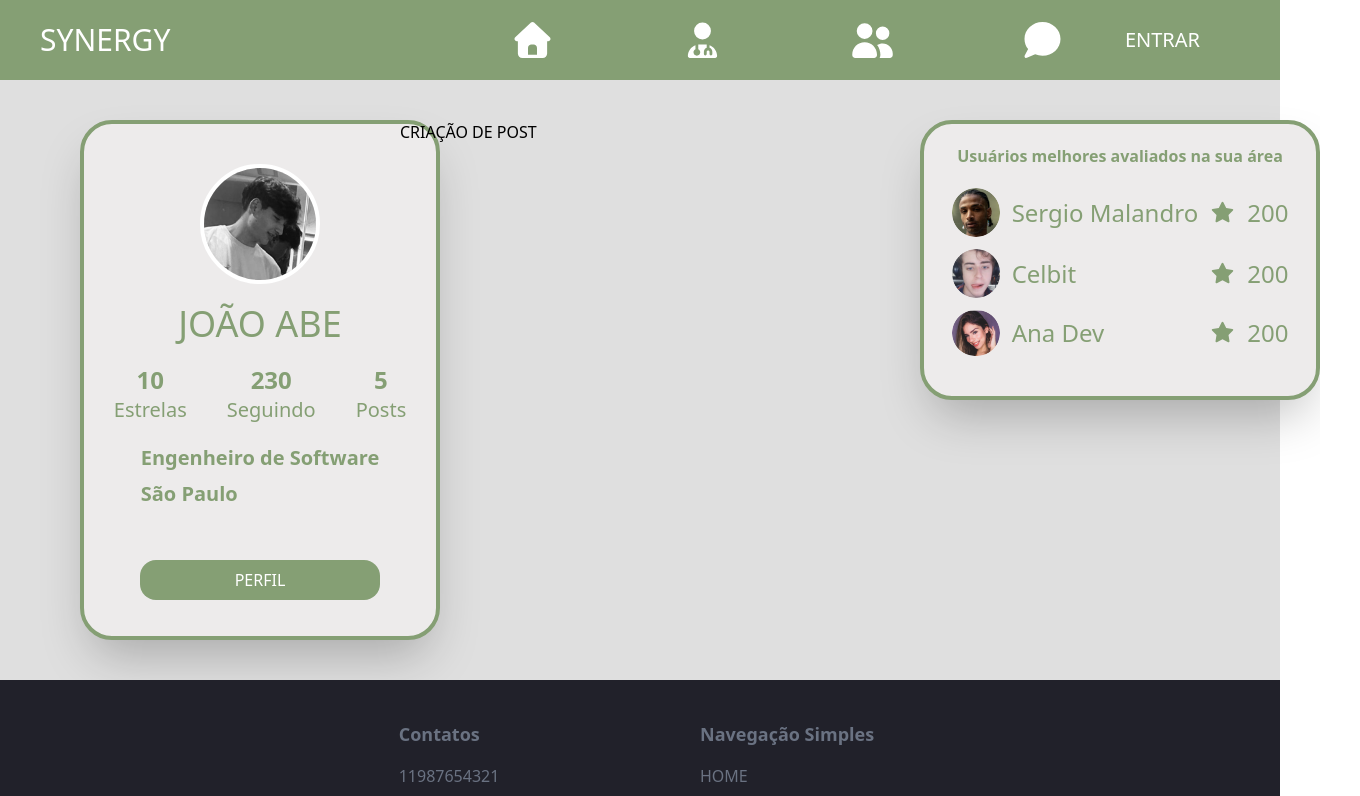
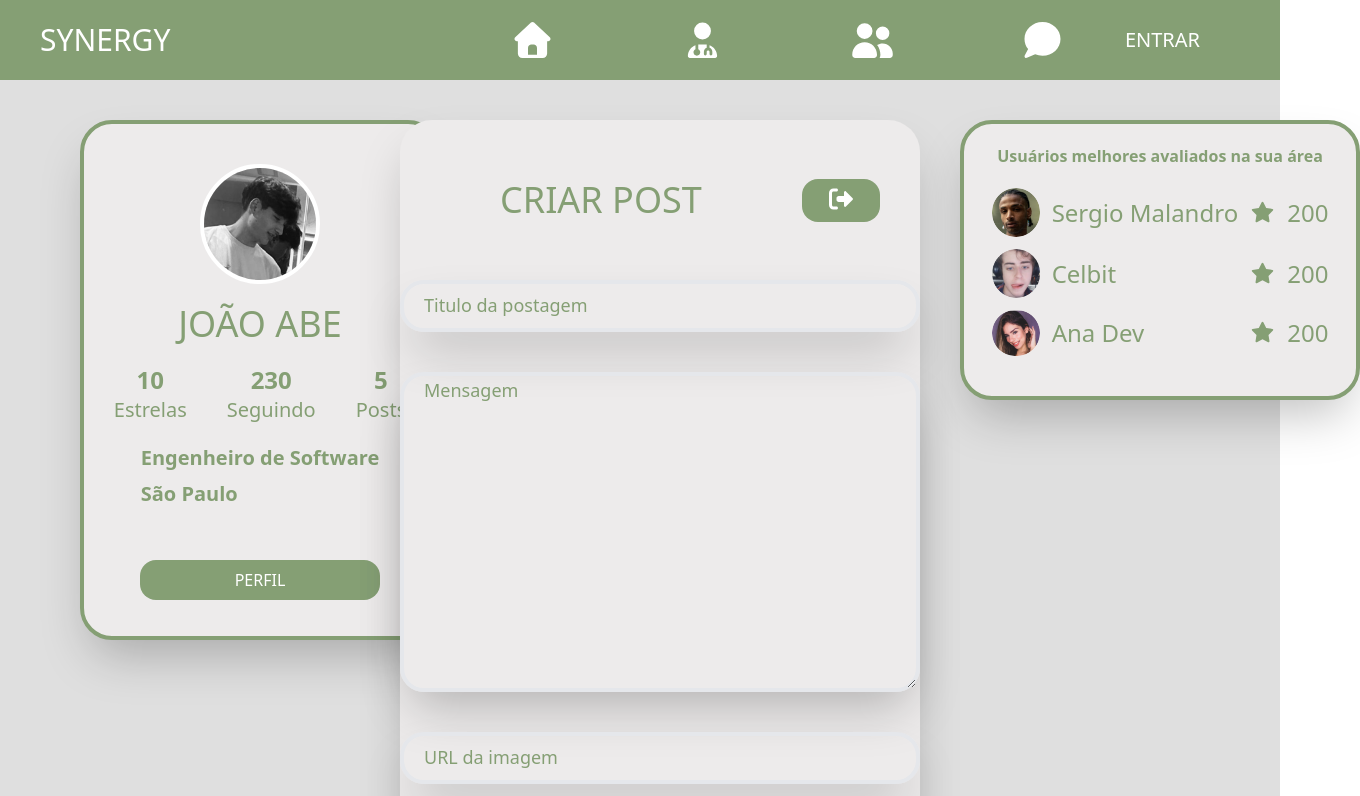
Before and after one commit to MrJoaoAbe/Plataforma_Synergy, a React (Vite) app: page /criarPost in a window 1280 px wide. Shown: the top 796 px of the page, 1360 px wide, since content can reach past the window. Built offline with nearby package versions, Linux system fonts and the light colour scheme.

Commit message:
add post sec

```diff
--- a/src/components/CardFuncionario.jsx
+++ b/src/components/CardFuncionario.jsx
@@ -26,7 +26,7 @@ function CardFuncionario() {
                     <Link to="/visualizarPerfil" className=" bg-white py-1 w-60 rounded-2xl text-[#859F74] border-2 border-[#859F74] flex items-center justify-center shadow hover:bg-[#859F74] hover:text-white transition ">
                         PERFIL
                     </Link>
-                    <Link to="/mensagens" className=" bg-white py-1 w-60 rounded-2xl text-[#859F74] border-2 border-[#859F74] flex items-center justify-center shadow hover:bg-[#859F74] hover:text-white transition ">
+                    <Link to="/mensagemDireta" className=" bg-white py-1 w-60 rounded-2xl text-[#859F74] border-2 border-[#859F74] flex items-center justify-center shadow hover:bg-[#859F74] hover:text-white transition ">
                         ENVIAR MENSAGEM
                     </Link>
                 </div>
--- a/src/components/CardMensagem.jsx
+++ b/src/components/CardMensagem.jsx
@@ -7,7 +7,7 @@ function CardMensagem() {
             <Link to="/mensagemDireta">
                 <div className="flex flex-col items-center justify-center bg-white rounded-4xl p-5 m-20 shadow-2xl">
                     <div className="flex flex-row gap-10">
-                        <img src={FotoExemplo} alt="Usuario1" className="w-25 rounded-full" />
+                        <img src={FotoExemplo} alt="Usuario1" className="w-20 rounded-full" />
 
                         <div className="flex flex-col justify-center text-[#859F74] mr-20">
                             <p className="text-4xl">JOÃO ABE</p>
--- /dev/null
+++ b/src/components/CardPostagens.jsx
@@ -0,0 +1,28 @@
+import FotoExemplo from "../assets/Example.jpg"
+
+function CardPostagens() {
+    return (
+        <div>
+            <div className="flex flex-col items-start justify-start bg-white rounded-4xl p-5 m-20 mt-2 shadow-2xl">
+                <div className="flex flex-row gap-10">
+                    <div className="flex flex-row items-center gap-5 justify-start">
+                        <img src={FotoExemplo} alt="Usuario1" className="w-10 rounded-full" />
+                        <p className="text-2xl text-[#859F74]">JOÃO ABE</p>
+                    </div>
+                </div>
+
+                <div className="flex justify-center w-full">
+                    <img src={FotoExemplo} alt="Postagem" className="my-3 w-200 rounded-2xl" />
+                </div>
+
+                <div className="flex flex-col items-start gap-2 text-[#859F74] text-md font-semibold">
+                    <p>TITULO DA POSTAGEM</p>
+                    <p>CONTEÚDO</p>
+                </div>
+
+            </div>
+        </div>
+    )
+}
+
+export default CardPostagens
--- a/src/pages/CriarPost.jsx
+++ b/src/pages/CriarPost.jsx
@@ -1,7 +1,29 @@
-function CriarPost() {
+import { Link } from "react-router-dom"
+import { FontAwesomeIcon } from "@fortawesome/react-fontawesome";
+import { faRightFromBracket } from "@fortawesome/free-solid-svg-icons";
+
+function Home() {
     return (
-        <div>CRIAÇÃO DE POST</div>
+        <div className="bg-[#EDEBEB] pb-10 rounded-4xl shadow-2xl flex flex-col">
+            <div className="flex flex-row items-center justify-between px-10">
+                <h1 className="font-extralight text-4xl text-[#859F74] p-15 flex items-center">
+                    CRIAR POST
+                </h1>
+                <Link to="/" className="bg-[#859F74] px-6 py-2 rounded-2xl text-white">
+                    < FontAwesomeIcon icon={faRightFromBracket} className="text-white text-2xl" />
+                </Link>
+            </div>
+
+            <div className="flex flex-col gap-10 justify-center items-center">
+                <input type="text" className="w-130 border-gray-200 border-4 h-13 rounded-3xl shadow-2xl pl-5 placeholder:text-[#859F74] placeholder:text-lg" placeholder="Titulo da postagem" />
+                <textarea type="text" className="w-130 h-80 border-gray-200 border-4 rounded-3xl shadow-2xl pl-5 placeholder:text-[#859F74] placeholder:text-lg" placeholder="Mensagem" />
+                <input type="text" className="w-130 border-gray-200 border-4 h-13 rounded-3xl shadow-2xl pl-5 placeholder:text-[#859F74] placeholder:text-lg" placeholder="URL da imagem" />
+                <button className="bg-[#859F74] w-80 h-15 rounded-2xl text-white mt-15 mb-0">CRIAR POSTAGEM</button>
+            </div>
+
+
+        </div>
     )
 }
 
-export default CriarPost
+export default Home
--- a/src/pages/Home.jsx
+++ b/src/pages/Home.jsx
@@ -1,4 +1,5 @@
 import { Link } from "react-router-dom"
+import CardPostagens from "../components/CardPostagens"
 
 function Home() {
     return (
@@ -10,8 +11,9 @@ function Home() {
                 <Link to="/criarPost" className="bg-[#859F74] px-6 py-2 rounded-2xl text-white">
                     CRIAR POST
                 </Link>
+            </div>
 
-            </div>
+            <CardPostagens />
 
 
         </div>
--- a/src/pages/VisualizarPerfil.jsx
+++ b/src/pages/VisualizarPerfil.jsx
@@ -100,9 +100,9 @@ function VisualizarPerfil() {
                         <button className=" bg-white py-2 w-70 rounded-2xl text-[#859F74] border-4 border-[#859F74] flex items-center justify-center shadow hover:bg-[#859F74] hover:text-white transition ">
                             ESTRELAR
                         </button>
-                        <button className=" bg-white py-2 w-70 rounded-2xl text-[#859F74] border-4 border-[#859F74] flex items-center justify-center shadow hover:bg-[#859F74] hover:text-white transition ">
+                        <Link to="/mensagemDireta" className=" bg-white py-2 w-70 rounded-2xl text-[#859F74] border-4 border-[#859F74] flex items-center justify-center shadow hover:bg-[#859F74] hover:text-white transition ">
                             ENVIAR MENSAGEM
-                        </button>
+                        </Link>
                     </div>
                 </div>
 
```
